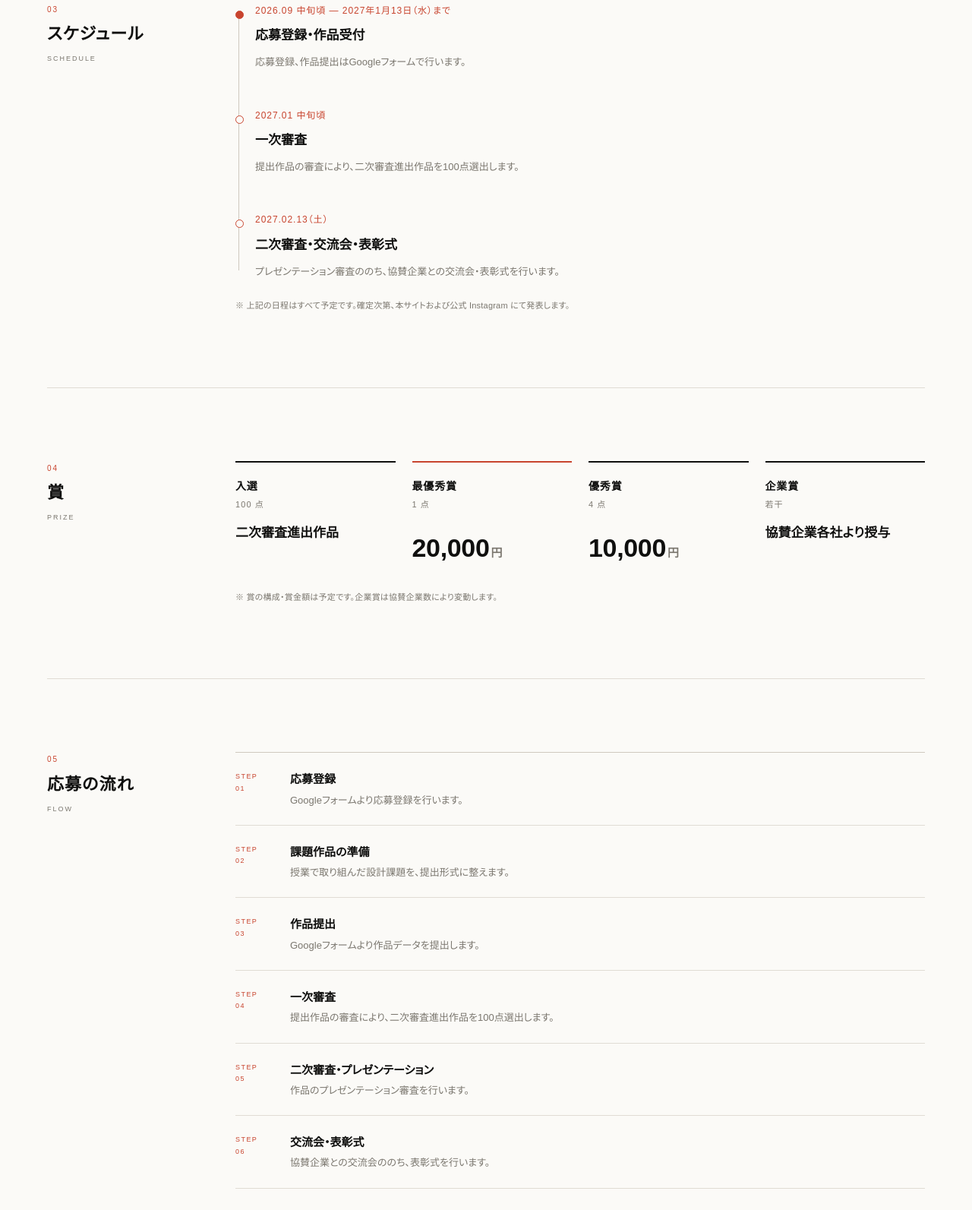
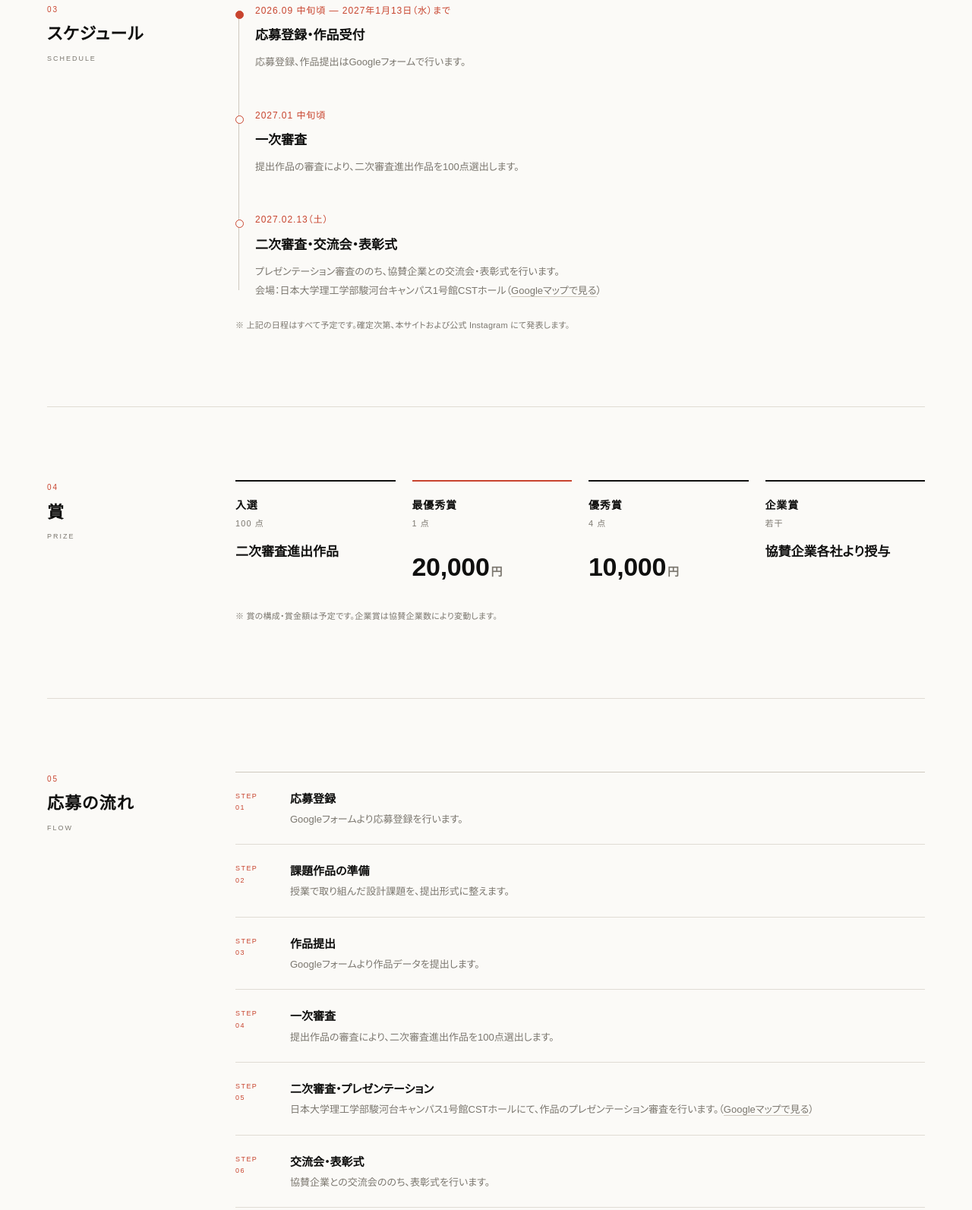
Before and after one commit to ken14121/compeweb, a plain HTML site: page public/index.html in a window 1280 px wide. Shown: the part 2192-3785 px from the top of the page at 76% size. Drawn offline with Linux system fonts and the light colour scheme.

Commit message:
Add the second-review venue (CST Hall, Nihon Univ. Surugadai) with a map link
Co-Authored-By: Claude Opus 5.5 <noreply@anthropic.com>
Claude-Session: https://claude.ai/code/session_01AJDWoRFpun8Vc7e1E5T3Jv

```diff
--- a/public/index.html
+++ b/public/index.html
@@ -344,7 +344,7 @@ footer{border-top:1px solid var(--line);}
         <ul class="tl">
           <li class="now"><div class="date">2026.09 中旬頃 — 2027年1月13日（水）まで</div><h3>応募登録・作品受付</h3><p>応募登録、作品提出はGoogleフォームで行います。</p></li>
           <li><div class="date">2027.01 中旬頃</div><h3>一次審査</h3><p>提出作品の審査により、二次審査進出作品を100点選出します。</p></li>
-          <li><div class="date">2027.02.13（土）</div><h3>二次審査・交流会・表彰式</h3><p>プレゼンテーション審査ののち、協賛企業との交流会・表彰式を行います。</p></li>
+          <li><div class="date">2027.02.13（土）</div><h3>二次審査・交流会・表彰式</h3><p>プレゼンテーション審査ののち、協賛企業との交流会・表彰式を行います。<br>会場：日本大学理工学部駿河台キャンパス1号館CSTホール（<a class="inline-link" href="https://maps.app.goo.gl/GMfGG2e9TCT2PXBT6" target="_blank" rel="noopener">Googleマップで見る</a>）</p></li>
         </ul>
         <p class="note">※ 上記の日程はすべて予定です。確定次第、本サイトおよび公式 Instagram にて発表します。</p>
       </div>
@@ -375,7 +375,7 @@ footer{border-top:1px solid var(--line);}
           <li><div><b>課題作品の準備</b><span>授業で取り組んだ設計課題を、提出形式に整えます。</span></div></li>
           <li><div><b>作品提出</b><span>Googleフォームより作品データを提出します。</span></div></li>
           <li><div><b>一次審査</b><span>提出作品の審査により、二次審査進出作品を100点選出します。</span></div></li>
-          <li><div><b>二次審査・プレゼンテーション</b><span>作品のプレゼンテーション審査を行います。</span></div></li>
+          <li><div><b>二次審査・プレゼンテーション</b><span>日本大学理工学部駿河台キャンパス1号館CSTホールにて、作品のプレゼンテーション審査を行います。（<a class="inline-link" href="https://maps.app.goo.gl/GMfGG2e9TCT2PXBT6" target="_blank" rel="noopener">Googleマップで見る</a>）</span></div></li>
           <li><div><b>交流会・表彰式</b><span>協賛企業との交流会ののち、表彰式を行います。</span></div></li>
         </ol>
       </div>
```
